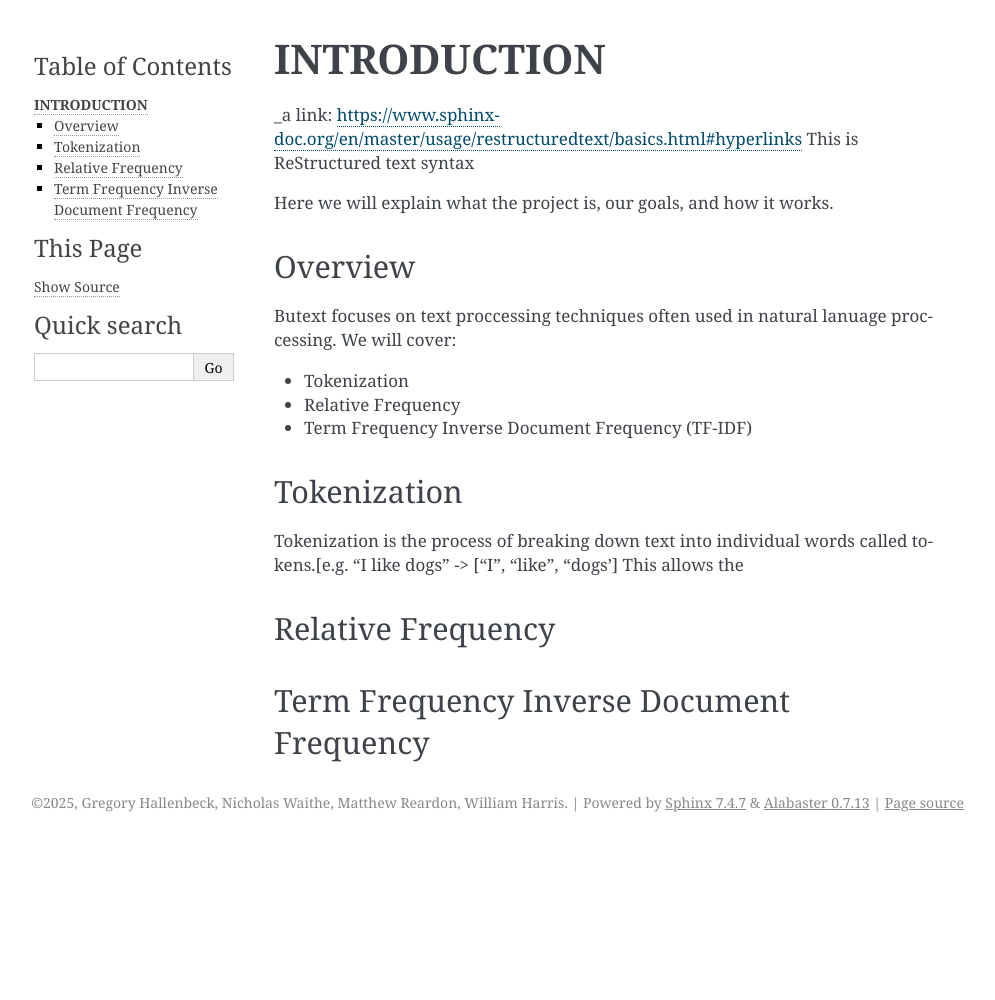
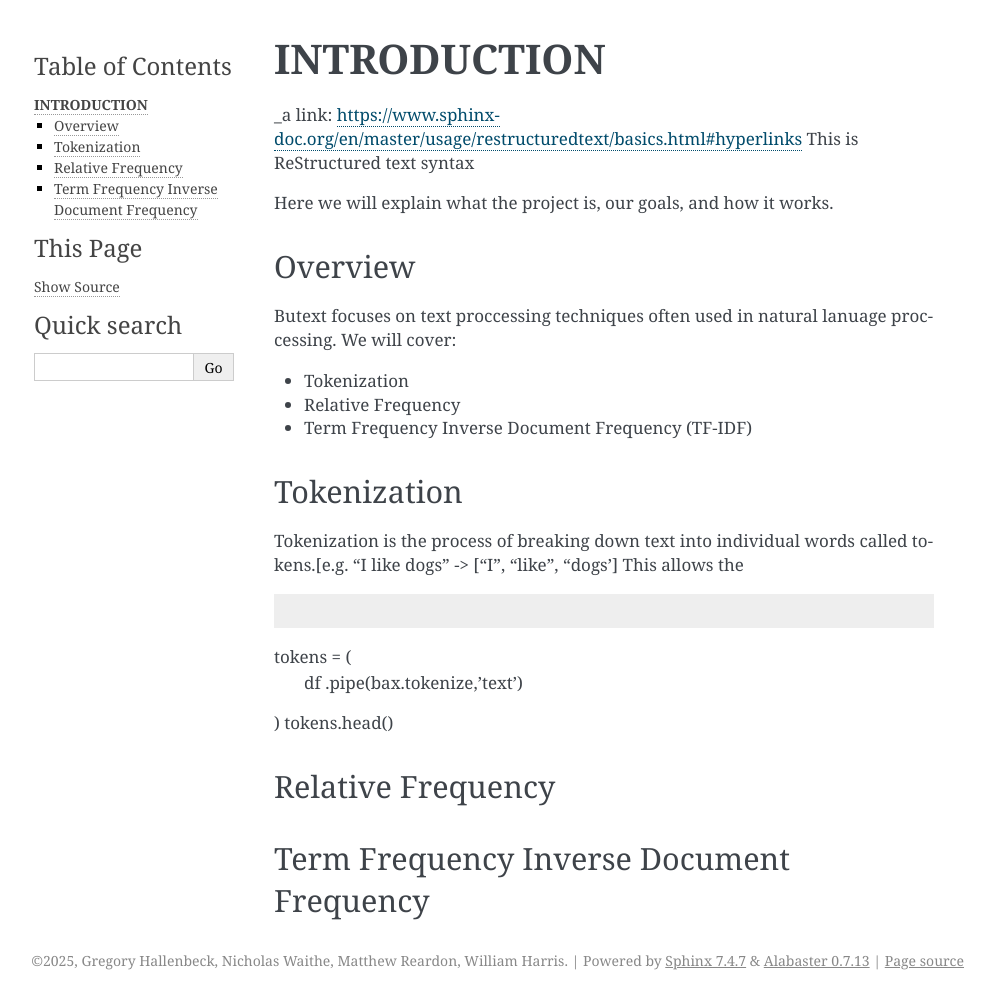
Before and after one commit to chipskiW/butext, a Sphinx documentation site: the page built from docs/intro.rst, in a window 1280 px wide. Shown: the whole page, without its empty margins (146-1141 px from the left). Built offline with Sphinx 7.4.7, drawn with Linux system fonts in a browser that asks for light colours; before the commit the page ends 900 px from its top, so only the background shows below that.

Commit message:
Update intro.rst
Signed-off-by: Nicholas  <nicholwaithe11@gmail.com>

```diff
--- a/docs/intro.rst
+++ b/docs/intro.rst
@@ -24,6 +24,13 @@
 Tokenization is the process of breaking down text into individual words called tokens.[e.g. “I like dogs” -> [“I”, “like”, “dogs’]
 This allows the
 
+.. code-block:: python
+
+tokens = (
+    df
+    .pipe(bax.tokenize,'text')
+)
+tokens.head()
 
 Relative Frequency
 ------------------
```
